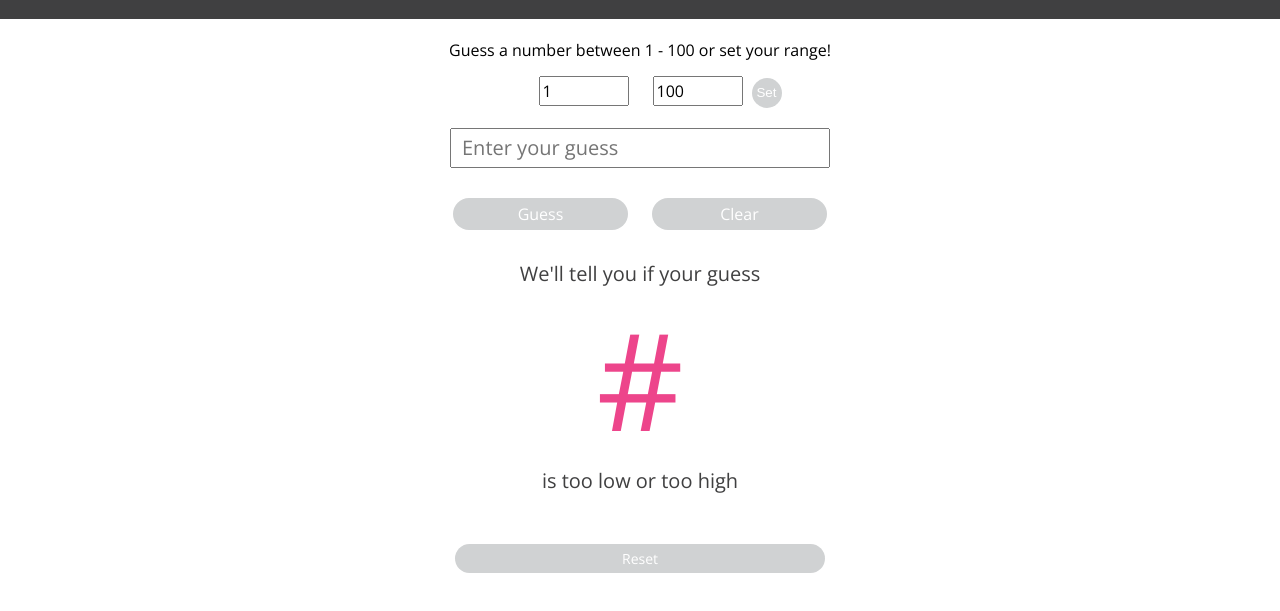
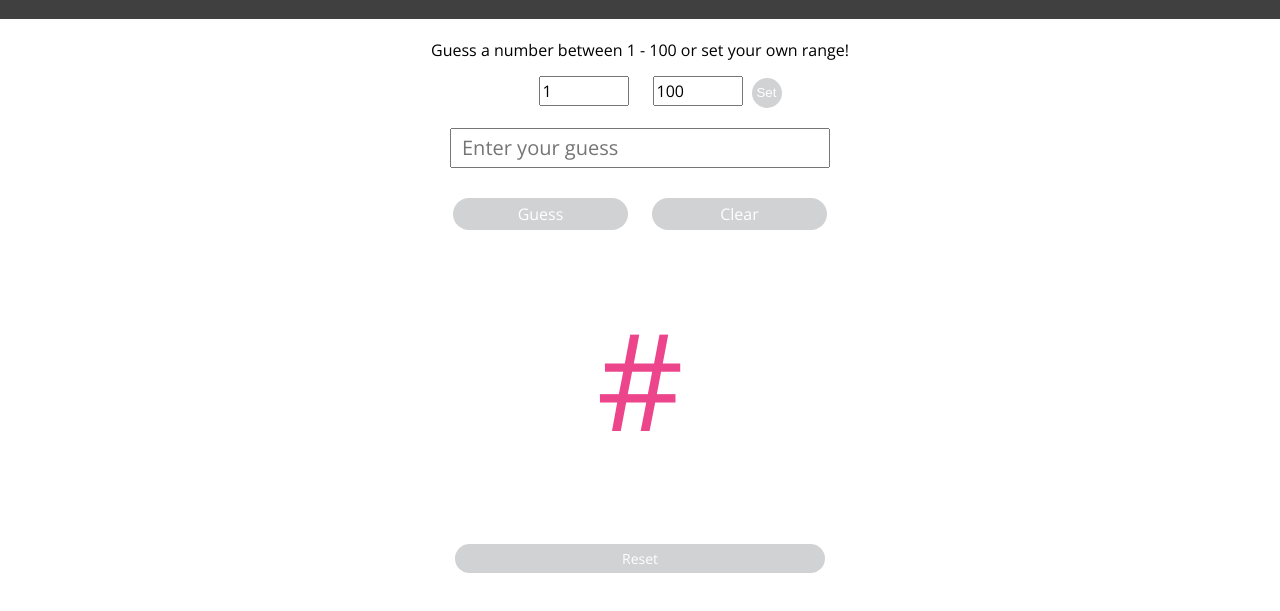
Before and after one commit to Jessewood/number-guesser, a plain HTML site: page index.html in a window 1280 px wide. Shown: the part 81-692 px from the top of the page. Drawn offline with nearby package versions, Linux system fonts and the light colour scheme.

Commit message:
final phase three clean up

```diff
--- a/index.html
+++ b/index.html
@@ -8,32 +8,27 @@
 <body>
     <header>
         <p class="heading"> Number <span class="second-heading">Guesser</span></p>
-
     </header>
     <fieldset class="user-values">
-        <p class="user-range">Guess a number between 1 - 100 or set your range!</p>
+        <p class="user-range">Guess a number between 1 - 100 or set your own range!</p>
         <input type="number" class="min-value" value= 1></input>
         <input type="number" class="max-value" value= 100></input>
         <button class="user-button" disabled>Set</button>
     </fieldset>
-
-    <input type="number" name="number-guess" class="input-guess" min="1" max="100" placeholder="Enter your guess"/>
+        <input type="number" name="number-guess"class="input-guess" min="1" max="100" placeholder="Enter your guess"/>
     <section class="top-buttons">
         <button class="guess" disabled>Guess</button>
         <button class="clear" disabled>Clear</button>
     </section>
     <section>
-        <p class="last-guess">We'll tell you if your guess</p>
+        <p class="last-guess"></p>
     </section>
     <section class="number-space">
         <p class="result">#
         </p>
     </section>
-    <p class="low-or-high">is too low or too high
+    <p class="low-or-high">
     </p>
-   <!--  <section>
-        <button class="harder"> Next Level </button>
-        </section> -->
     <section>
         <button class="reset-button" disabled="true">Reset</button>
         <br>
--- a/style.css
+++ b/style.css
@@ -32,8 +32,8 @@ header {
 }
 
 .user-values {
+    border: none;
     margin-top: 20px;
-    border: none;
     text-align: center;
 }
 
@@ -159,7 +159,7 @@ header {
     font-weight: bold;
     color: #EB008B;
     text-align: center;
-    padding-bottom: 5px;
+    padding-bottom: 10px;
 }
 
 .result {
@@ -203,6 +203,7 @@ header {
     }
 
 .errorText {
+    margin-top: 10px;
     color: #e2161d;
     font-weight: bold;
 }
```
Also changed, not shown: script.js (+0 -8 lines).
